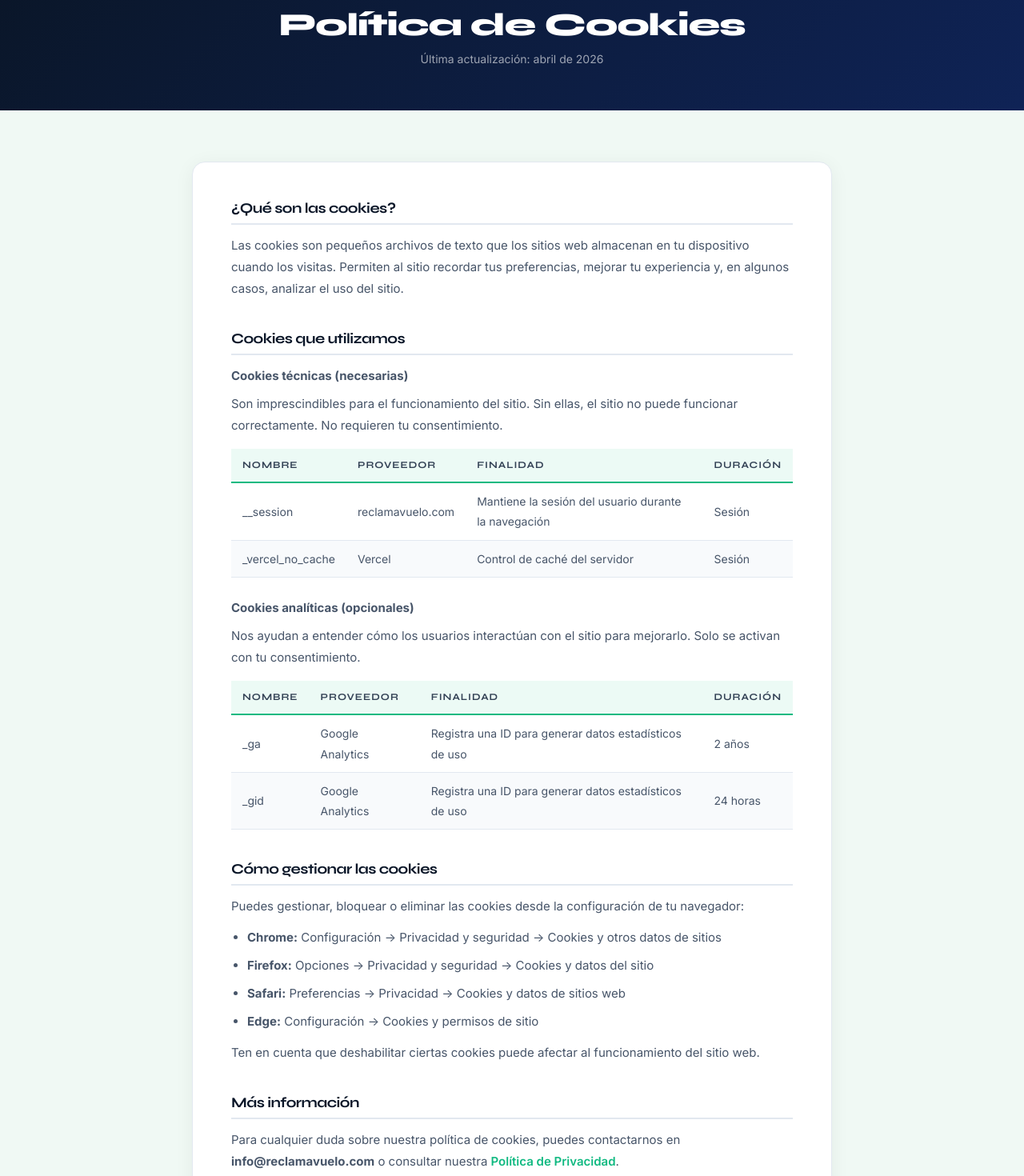
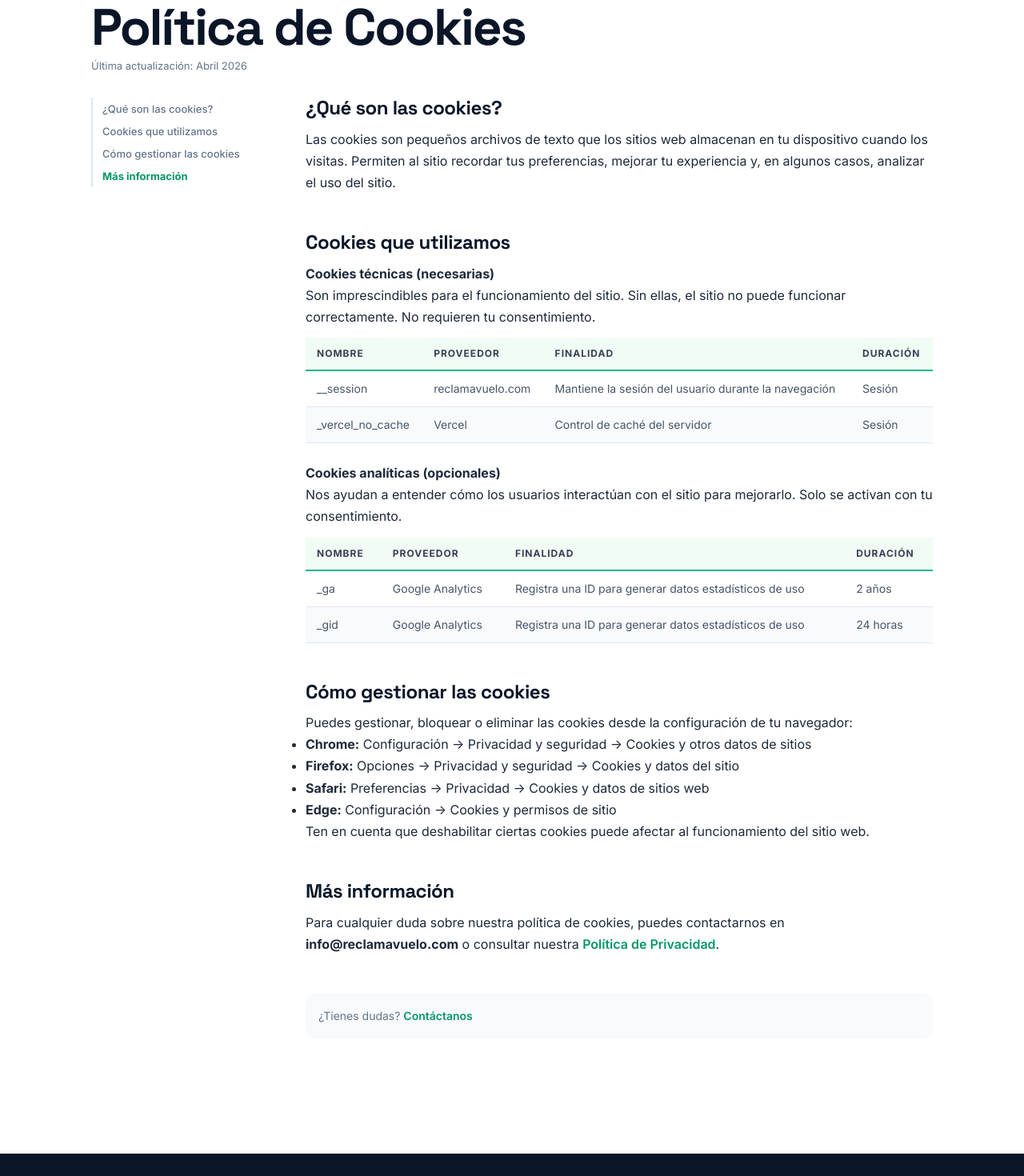
Before and after one commit to guilletruan-sys/reclamavuelo, a Next.js app: page /cookies in a window 1280 px wide. Shown: the part 120-1590 px from the top of the page at 80% size. Built offline with nearby package versions, Linux system fonts and the light colour scheme.

Commit message:
feat: paginas legales con layout LegalPage compartido y TOC sticky

```diff
--- /dev/null
+++ b/components/LegalPage.jsx
@@ -0,0 +1,78 @@
+import { useEffect, useState } from 'react';
+import Link from 'next/link';
+import Nav from './Nav';
+import Footer from './Footer';
+import { tokens } from '../lib/theme';
+import { H1 } from './ui';
+
+// sections: [{ id, title, html }]
+export default function LegalPage({ title, updated, sections }) {
+  const [active, setActive] = useState(sections[0]?.id);
+
+  useEffect(() => {
+    const onScroll = () => {
+      for (const s of sections) {
+        const el = document.getElementById(s.id);
+        if (!el) continue;
+        const rect = el.getBoundingClientRect();
+        if (rect.top >= 0 && rect.top <= 200) { setActive(s.id); break; }
+      }
+    };
+    window.addEventListener('scroll', onScroll, { passive: true });
+    return () => window.removeEventListener('scroll', onScroll);
+  }, [sections]);
+
+  return (
+    <>
+      <Nav />
+      <main style={{ maxWidth: 1100, margin: '0 auto', padding: `${tokens.s7}px ${tokens.s5}px` }}>
+        <H1>{title}</H1>
+        <div style={{ fontSize: 13, color: tokens.slate500, marginTop: 6 }}>Última actualización: {updated}</div>
+
+        <div style={{ display: 'grid', gridTemplateColumns: '220px 1fr', gap: tokens.s7, marginTop: tokens.s6 }} className="legal-grid">
+          <aside className="hide-mobile" style={{
+            position: 'sticky', top: 96, alignSelf: 'start',
+            fontSize: 13, borderLeft: `2px solid ${tokens.slate200}`, paddingLeft: tokens.s3,
+          }}>
+            {sections.map(s => (
+              <a key={s.id} href={`#${s.id}`} style={{
+                display: 'block', padding: '6px 0',
+                color: active === s.id ? tokens.green600 : tokens.slate500,
+                fontWeight: active === s.id ? 700 : 500,
+                transition: 'color 0.15s',
+              }}>{s.title}</a>
+            ))}
+          </aside>
+
+          <article style={{
+            fontSize: 16, lineHeight: 1.7, color: tokens.navy700,
+          }}>
+            {sections.map(s => (
+              <section key={s.id} id={s.id} style={{ marginBottom: tokens.s7, scrollMarginTop: 96 }}>
+                <h2 style={{
+                  fontFamily: tokens.fontHead, fontSize: 24, fontWeight: 700,
+                  color: tokens.navy900, marginBottom: tokens.s3, letterSpacing: '-0.02em',
+                }}>{s.title}</h2>
+                <div dangerouslySetInnerHTML={{ __html: s.html }} />
+              </section>
+            ))}
+            <div style={{
+              marginTop: tokens.s7, padding: tokens.s4,
+              background: tokens.slate50, borderRadius: tokens.r2,
+              fontSize: 14, color: tokens.slate500,
+            }}>
+              ¿Tienes dudas? <Link href="/contacto" style={{ color: tokens.green600, fontWeight: 600 }}>Contáctanos</Link>
+            </div>
+          </article>
+        </div>
+      </main>
+      <Footer />
+
+      <style jsx>{`
+        @media (max-width: ${tokens.bpMd}px) {
+          .legal-grid { grid-template-columns: 1fr !important; }
+        }
+      `}</style>
+    </>
+  );
+}
--- a/pages/cookies.jsx
+++ b/pages/cookies.jsx
@@ -1,99 +1,94 @@
-// pages/cookies.jsx
 import Head from 'next/head';
-import Nav from '../components/Nav';
-import Footer from '../components/Footer';
-import { GREEN, NAVY, LIGHT_G } from '../lib/theme';
+import LegalPage from '../components/LegalPage';
 
-function Section({ title, children }) {
-  return (
-    <div style={{ marginBottom: 40 }}>
-      <h2 style={{ fontFamily: 'Syne, sans-serif', fontWeight: 700, fontSize: 18, color: NAVY, marginBottom: 12, paddingBottom: 8, borderBottom: '2px solid #e2e8f0' }}>{title}</h2>
-      <div style={{ color: '#475569', fontSize: 15, lineHeight: 1.8 }}>{children}</div>
-    </div>
-  );
-}
+const tableStyle = `
+  <div style="overflow-x:auto;margin-top:12px">
+    <table style="width:100%;border-collapse:collapse;font-size:14px">
+      <thead>
+        <tr style="background:#f0fdf4">
+          <th style="padding:10px 14px;text-align:left;font-weight:700;font-size:12px;text-transform:uppercase;letter-spacing:1px;color:#334155;border-bottom:2px solid #10b981">Nombre</th>
+          <th style="padding:10px 14px;text-align:left;font-weight:700;font-size:12px;text-transform:uppercase;letter-spacing:1px;color:#334155;border-bottom:2px solid #10b981">Proveedor</th>
+          <th style="padding:10px 14px;text-align:left;font-weight:700;font-size:12px;text-transform:uppercase;letter-spacing:1px;color:#334155;border-bottom:2px solid #10b981">Finalidad</th>
+          <th style="padding:10px 14px;text-align:left;font-weight:700;font-size:12px;text-transform:uppercase;letter-spacing:1px;color:#334155;border-bottom:2px solid #10b981">Duración</th>
+        </tr>
+      </thead>
+`;
 
-function CookieTable({ rows }) {
-  return (
-    <div style={{ overflowX: 'auto', marginTop: 16 }}>
-      <table style={{ width: '100%', borderCollapse: 'collapse', fontSize: 14 }}>
-        <thead>
-          <tr style={{ background: LIGHT_G }}>
-            {['Nombre', 'Proveedor', 'Finalidad', 'Duración'].map(h => (
-              <th key={h} style={{ padding: '10px 14px', textAlign: 'left', fontFamily: 'Syne, sans-serif', fontWeight: 700, fontSize: 12, textTransform: 'uppercase', letterSpacing: 1, color: '#334155', borderBottom: `2px solid ${GREEN}` }}>{h}</th>
-            ))}
+const SECTIONS = [
+  {
+    id: 'que-son',
+    title: '¿Qué son las cookies?',
+    html: `<p>Las cookies son pequeños archivos de texto que los sitios web almacenan en tu dispositivo cuando los visitas. Permiten al sitio recordar tus preferencias, mejorar tu experiencia y, en algunos casos, analizar el uso del sitio.</p>`,
+  },
+  {
+    id: 'cuales',
+    title: 'Cookies que utilizamos',
+    html: `
+      <p><strong>Cookies técnicas (necesarias)</strong></p>
+      <p>Son imprescindibles para el funcionamiento del sitio. Sin ellas, el sitio no puede funcionar correctamente. No requieren tu consentimiento.</p>
+      ${tableStyle}
+        <tbody>
+          <tr style="border-bottom:1px solid #e2e8f0">
+            <td style="padding:10px 14px;color:#475569">__session</td>
+            <td style="padding:10px 14px;color:#475569">reclamavuelo.com</td>
+            <td style="padding:10px 14px;color:#475569">Mantiene la sesión del usuario durante la navegación</td>
+            <td style="padding:10px 14px;color:#475569">Sesión</td>
           </tr>
-        </thead>
+          <tr style="border-bottom:1px solid #e2e8f0;background:#f8fafc">
+            <td style="padding:10px 14px;color:#475569">_vercel_no_cache</td>
+            <td style="padding:10px 14px;color:#475569">Vercel</td>
+            <td style="padding:10px 14px;color:#475569">Control de caché del servidor</td>
+            <td style="padding:10px 14px;color:#475569">Sesión</td>
+          </tr>
+        </tbody>
+      </table></div>
+
+      <p style="margin-top:24px"><strong>Cookies analíticas (opcionales)</strong></p>
+      <p>Nos ayudan a entender cómo los usuarios interactúan con el sitio para mejorarlo. Solo se activan con tu consentimiento.</p>
+      ${tableStyle}
         <tbody>
-          {rows.map((r, i) => (
-            <tr key={i} style={{ borderBottom: '1px solid #e2e8f0', background: i % 2 === 0 ? '#fff' : '#f8fafc' }}>
-              {r.map((cell, j) => (
-                <td key={j} style={{ padding: '10px 14px', color: '#475569' }}>{cell}</td>
-              ))}
-            </tr>
-          ))}
+          <tr style="border-bottom:1px solid #e2e8f0">
+            <td style="padding:10px 14px;color:#475569">_ga</td>
+            <td style="padding:10px 14px;color:#475569">Google Analytics</td>
+            <td style="padding:10px 14px;color:#475569">Registra una ID para generar datos estadísticos de uso</td>
+            <td style="padding:10px 14px;color:#475569">2 años</td>
+          </tr>
+          <tr style="border-bottom:1px solid #e2e8f0;background:#f8fafc">
+            <td style="padding:10px 14px;color:#475569">_gid</td>
+            <td style="padding:10px 14px;color:#475569">Google Analytics</td>
+            <td style="padding:10px 14px;color:#475569">Registra una ID para generar datos estadísticos de uso</td>
+            <td style="padding:10px 14px;color:#475569">24 horas</td>
+          </tr>
         </tbody>
-      </table>
-    </div>
-  );
-}
+      </table></div>
+    `,
+  },
+  {
+    id: 'gestion',
+    title: 'Cómo gestionar las cookies',
+    html: `
+      <p>Puedes gestionar, bloquear o eliminar las cookies desde la configuración de tu navegador:</p>
+      <ul>
+        <li><strong>Chrome:</strong> Configuración → Privacidad y seguridad → Cookies y otros datos de sitios</li>
+        <li><strong>Firefox:</strong> Opciones → Privacidad y seguridad → Cookies y datos del sitio</li>
+        <li><strong>Safari:</strong> Preferencias → Privacidad → Cookies y datos de sitios web</li>
+        <li><strong>Edge:</strong> Configuración → Cookies y permisos de sitio</li>
+      </ul>
+      <p>Ten en cuenta que deshabilitar ciertas cookies puede afectar al funcionamiento del sitio web.</p>
+    `,
+  },
+  {
+    id: 'mas-info',
+    title: 'Más información',
+    html: `<p>Para cualquier duda sobre nuestra política de cookies, puedes contactarnos en <strong>info@reclamavuelo.com</strong> o consultar nuestra <a href="/privacidad" style="color:#059669;font-weight:600">Política de Privacidad</a>.</p>`,
+  },
+];
 
 export default function Cookies() {
   return (
     <>
-      <Head>
-        <title>Política de Cookies — ReclamaVuelo</title>
-        <meta name="viewport" content="width=device-width, initial-scale=1" />
-      </Head>
-      <Nav />
-
-      <div style={{ background: `linear-gradient(135deg, ${NAVY} 0%, #0f2356 100%)`, padding: '56px 24px', textAlign: 'center' }}>
-        <h1 style={{ fontFamily: 'Syne, sans-serif', fontWeight: 800, fontSize: 'clamp(1.8rem,4vw,2.5rem)', color: '#fff', marginBottom: 12 }}>Política de Cookies</h1>
-        <p style={{ color: 'rgba(255,255,255,0.6)', fontSize: 14 }}>Última actualización: {new Date().toLocaleDateString('es-ES', { year: 'numeric', month: 'long' })}</p>
-      </div>
-
-      <div style={{ background: '#f0f9f4', padding: '64px 24px 80px' }}>
-        <div style={{ maxWidth: 800, margin: '0 auto', background: '#fff', borderRadius: 16, padding: '48px 48px', boxShadow: '0 4px 24px rgba(0,0,0,0.06)', border: '1px solid #e2e8f0' }}>
-
-          <Section title="¿Qué son las cookies?">
-            <p>Las cookies son pequeños archivos de texto que los sitios web almacenan en tu dispositivo cuando los visitas. Permiten al sitio recordar tus preferencias, mejorar tu experiencia y, en algunos casos, analizar el uso del sitio.</p>
-          </Section>
-
-          <Section title="Cookies que utilizamos">
-            <p><strong>Cookies técnicas (necesarias)</strong></p>
-            <p style={{ marginTop: 8 }}>Son imprescindibles para el funcionamiento del sitio. Sin ellas, el sitio no puede funcionar correctamente. No requieren tu consentimiento.</p>
-            <CookieTable rows={[
-              ['__session', 'reclamavuelo.com', 'Mantiene la sesión del usuario durante la navegación', 'Sesión'],
-              ['_vercel_no_cache', 'Vercel', 'Control de caché del servidor', 'Sesión'],
-            ]} />
-
-            <p style={{ marginTop: 24 }}><strong>Cookies analíticas (opcionales)</strong></p>
-            <p style={{ marginTop: 8 }}>Nos ayudan a entender cómo los usuarios interactúan con el sitio para mejorarlo. Solo se activan con tu consentimiento.</p>
-            <CookieTable rows={[
-              ['_ga', 'Google Analytics', 'Registra una ID para generar datos estadísticos de uso', '2 años'],
-              ['_gid', 'Google Analytics', 'Registra una ID para generar datos estadísticos de uso', '24 horas'],
-            ]} />
-          </Section>
-
-          <Section title="Cómo gestionar las cookies">
-            <p>Puedes gestionar, bloquear o eliminar las cookies desde la configuración de tu navegador:</p>
-            <ul style={{ marginTop: 12, paddingLeft: 20 }}>
-              <li style={{ marginBottom: 8 }}><strong>Chrome:</strong> Configuración → Privacidad y seguridad → Cookies y otros datos de sitios</li>
-              <li style={{ marginBottom: 8 }}><strong>Firefox:</strong> Opciones → Privacidad y seguridad → Cookies y datos del sitio</li>
-              <li style={{ marginBottom: 8 }}><strong>Safari:</strong> Preferencias → Privacidad → Cookies y datos de sitios web</li>
-              <li style={{ marginBottom: 8 }}><strong>Edge:</strong> Configuración → Cookies y permisos de sitio</li>
-            </ul>
-            <p style={{ marginTop: 12 }}>Ten en cuenta que deshabilitar ciertas cookies puede afectar al funcionamiento del sitio web.</p>
-          </Section>
-
-          <Section title="Más información">
-            <p>Para cualquier duda sobre nuestra política de cookies, puedes contactarnos en <strong>info@reclamavuelo.com</strong> o consultar nuestra <a href="/privacidad" style={{ color: GREEN, fontWeight: 600 }}>Política de Privacidad</a>.</p>
-          </Section>
-
-        </div>
-      </div>
-
-      <Footer />
+      <Head><title>Política de Cookies — ReclamaVuelo</title></Head>
+      <LegalPage title="Política de Cookies" updated="Abril 2026" sections={SECTIONS} />
     </>
   );
 }
```
Also changed, not shown: pages/aviso-legal.jsx (+47 -62 lines), pages/privacidad.jsx (+85 -91 lines).
